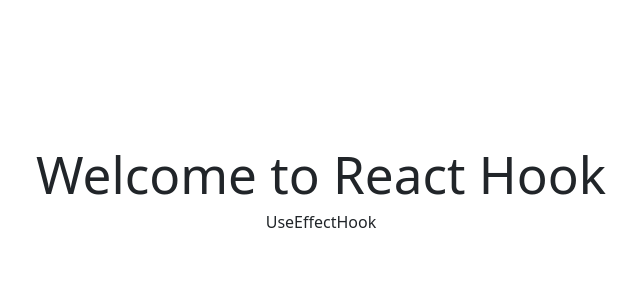
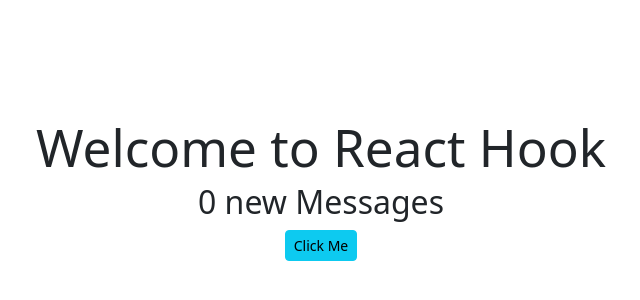
Before and after one commit to JoyDhar32/lessons, a React (Vite) app in the folder React/reactHooks/: page / in a window 1280 px wide. Shown: the part 210-510 px from the top of the page, without its empty margins (319-959 px from the left). Built offline with nearby package versions, Linux system fonts and the light colour scheme.

Commit message:
⭐️ useState Hook ⭐️

```diff
--- a/React/reactHooks/src/components/UseEffectHook.jsx
+++ b/React/reactHooks/src/components/UseEffectHook.jsx
@@ -1,8 +1,25 @@
-import React from 'react'
+import React, {useEffect,useState} from 'react'
 
 const UseEffectHook = () => {
+    const [count, setCount] = useState(0)
+    // Variation one of useEffect Hook wihout dependency array
+    // useEffect(()=>{
+    //     document.title = `Chats(${count})`
+    // })
+
+    // Variation two of useEffect Hook with empty array
+    // useEffect(()=>{
+    //     document.title = `Chats(${count})`
+    // },[])
+    // Third variation of useEffect Hook with dependency array
+    useEffect(()=>{
+        document.title = `Chats(${count})`
+    },[count])
   return (
-    <div>UseEffectHook</div>
+    <>
+    <h2>{count} new Messages</h2>
+    <button onClick={()=>setCount((pre)=>pre+1)} className="btn btn-info btn-sm pl-2">Click Me</button>
+    </>
   )
 }
 
@@ -11,5 +28,5 @@
 /*
 variation of useEffect Hook
 - useEffect Hook runs after every render of the component.
-
 */
+// definition of useEffect Hook
```
Also changed, not shown: React/reactHooks/src/components/UseStateHooks.jsx (+14 -0 lines).
